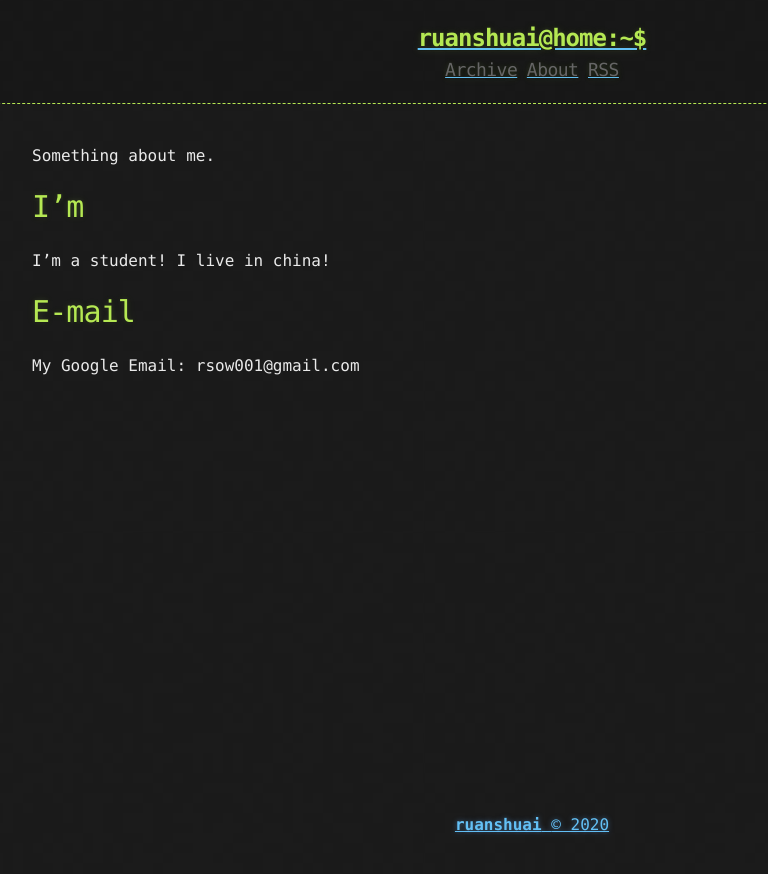
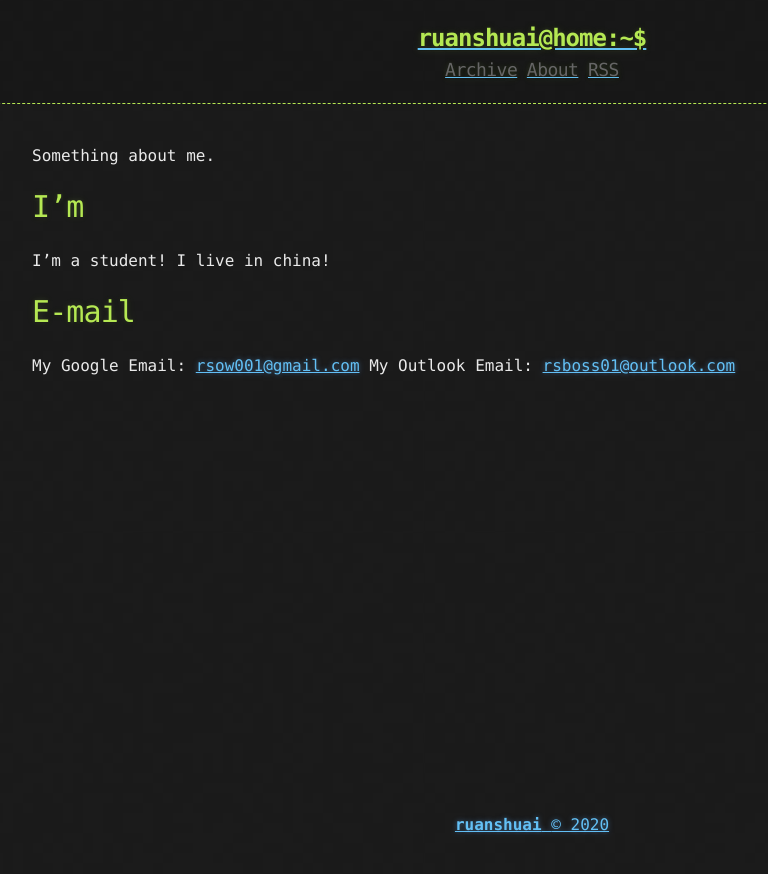
Before and after one commit to orange2008/orwtmc, a Jekyll site: the page built from about.md, in a window 1280 px wide. Shown: the top 874 px of the page, without its empty margins (108-876 px from the left). Built offline with Jekyll 4.4.1, drawn with Linux system fonts in a browser that asks for light colours.

Commit message:
update about

```diff
--- a/about.md
+++ b/about.md
@@ -8,4 +8,5 @@ Something about me.
 I'm a student!
 I live in china!
 # E-mail
-My Google Email: rsow001@gmail.com
+My Google Email: [rsow001@gmail.com](mailto:rsow001@gmail.com?subject=Send from blog)
+My Outlook Email: [rsboss01@outlook.com](mailto:rsboss01@outlook.com?subject=Send from blog)
```
